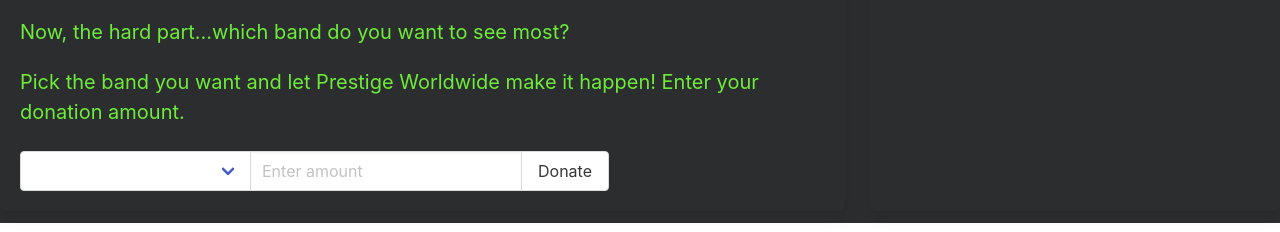
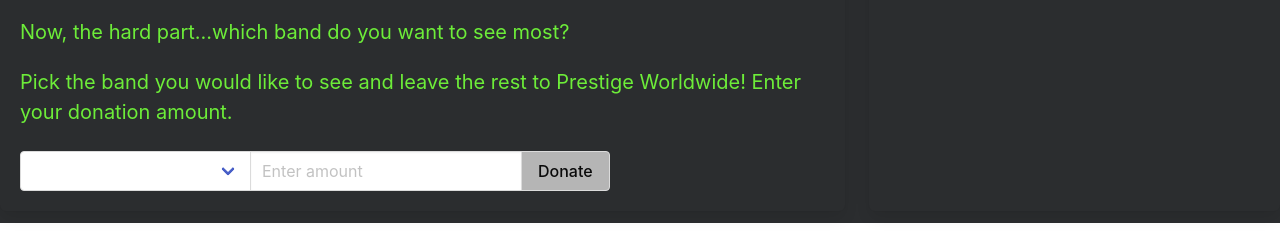
Before and after one commit to jdlawton/prestige-worldwide, a plain HTML site: page index.html in a window 1280 px wide. Shown: the part 1408-1640 px from the top of the page. Drawn offline with nearby package versions, Linux system fonts and the light colour scheme; a script that the page names is missing; a web font is replaced by a local one.

Commit message:
description edits

```diff
--- a/index.html
+++ b/index.html
@@ -30,7 +30,7 @@
         <div class="tile is-vertical is-8">
             <div class="tile">
                 <div class="tile is-parent is-vertical">
-                    <article class="tile is-child box has-text-centered">
+                    <article class="tile is-child box">
                         <p class="title is-size-2">Who's Your Favorite?</p>
                         <p class="subtitle">Click on the band below to get more info.</p>
 
@@ -120,7 +120,7 @@
                             simple as that. Once your band has met its goal, your donation now becomes your tickets.
                             For example, if you donate $40 that will in turn get you 4 tickets.</p>
                         <p>Now, the hard part...which band do you want to see most?</p>
-                        <p>Pick the band you want and let Prestige Worldwide make it happen! Enter your donation amount.</p>
+                        <p>Pick the band you would like to see and leave the rest to Prestige Worldwide! Enter your donation amount.</p>
                     </div>
                     <div class="block">
                         <div class="field has-addons">
@@ -145,7 +145,7 @@
                                 <input type="text" class="input" placeholder="Enter amount">
                             </p>
                             <p class="control">
-                                <a href="" class="button">Donate</a>
+                                <a href="" class="button has-background-grey-light has-text-black has-text-weight-medium is-inverted is-outlined">Donate</a>
                             </p>
                         </div>
                     </div>
```
